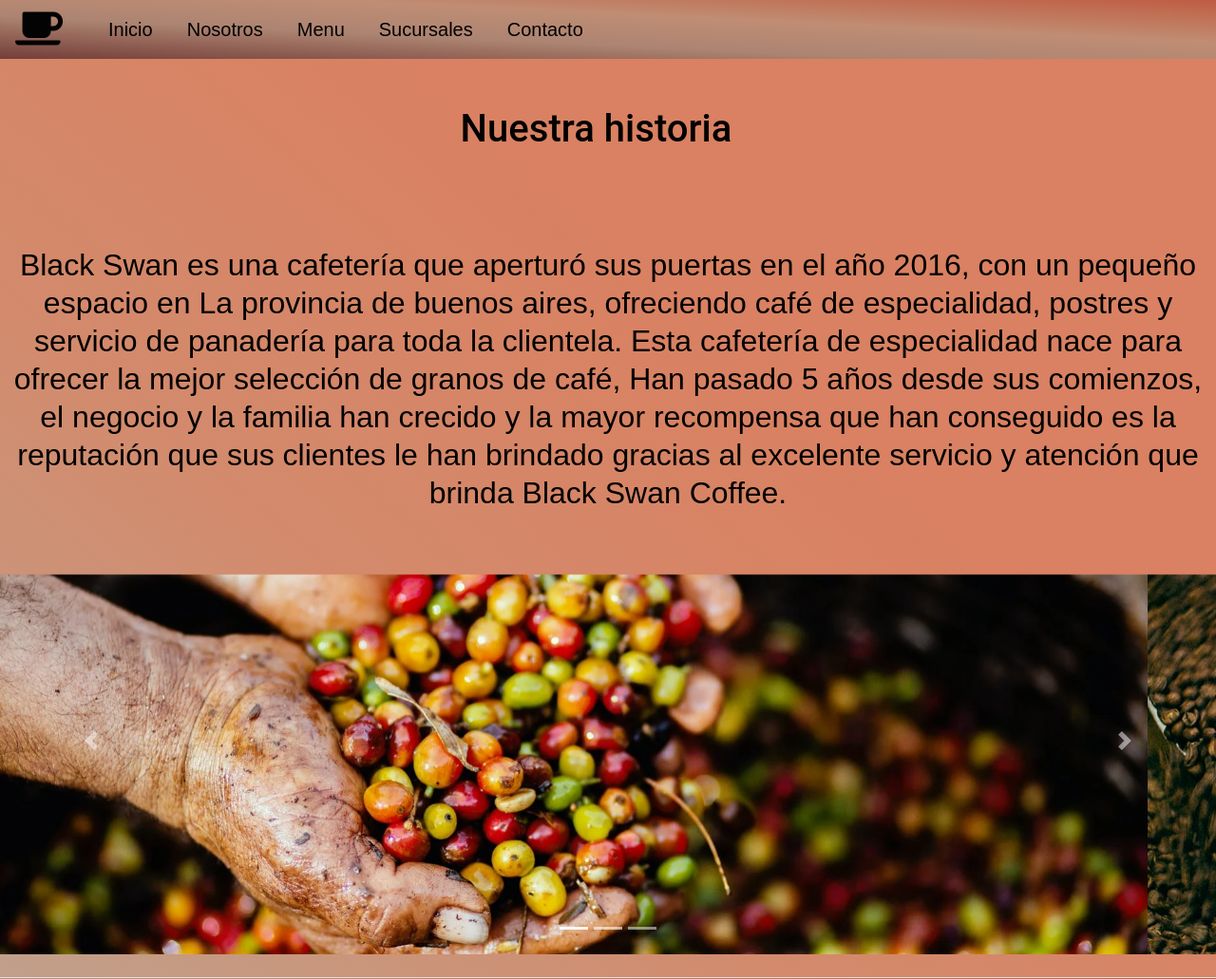
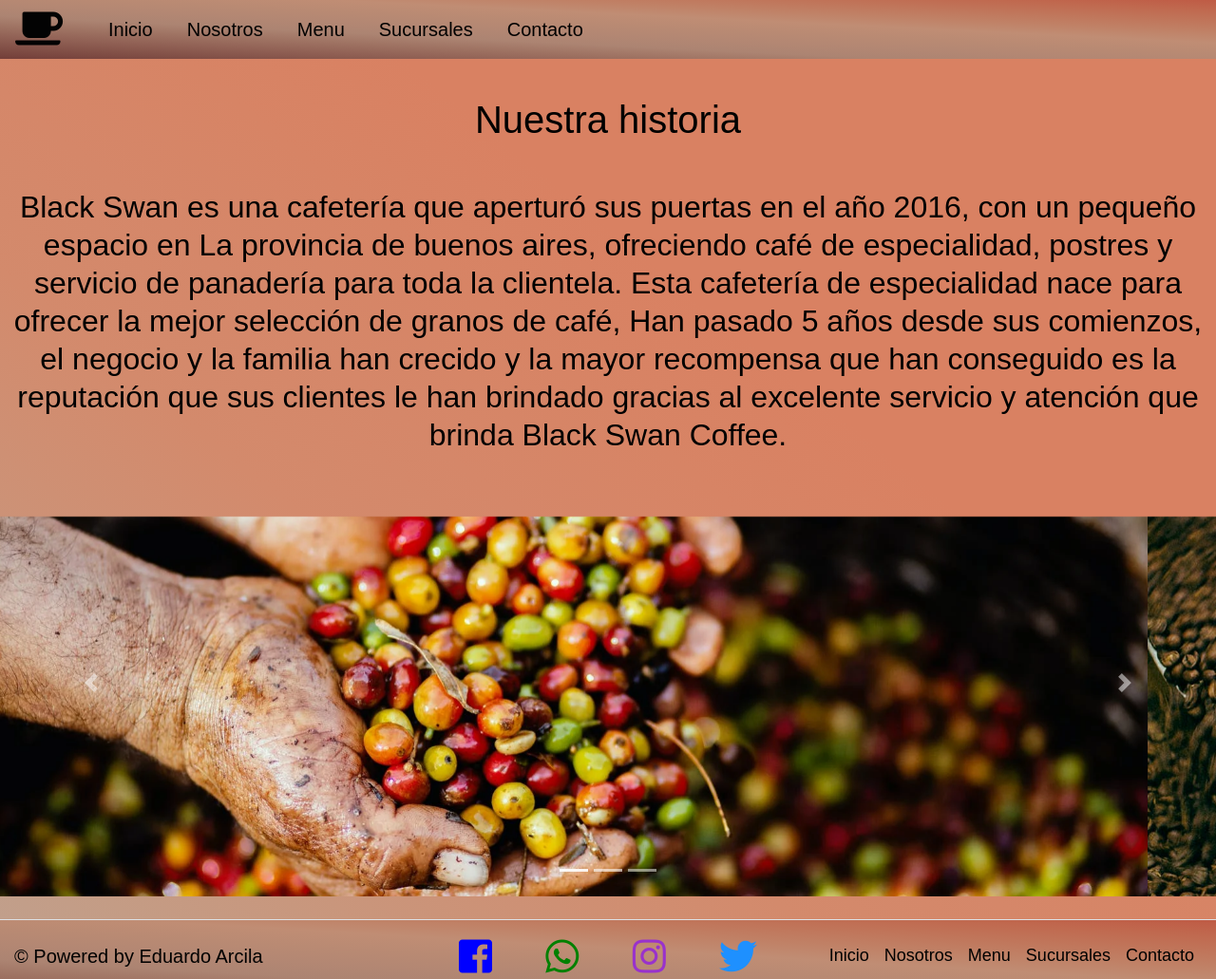
Before and after one commit to ediau11/ProyectoBlackSwan, a website: page Nosotros.html in a window 1280 px wide. Shown: the top 1031 px of the page at 95% size. Drawn offline with nearby package versions, Linux system fonts and the light colour scheme.

Commit message:
Update Nosotros.html
cambio de clase Nosotros

```diff
--- a/Nosotros.html
+++ b/Nosotros.html
@@ -47,7 +47,7 @@
       </div>
     </nav>
       <main>
-          <section> <div class="parrafo__h1">
+          <section> <div class="parrafos__inicio">
               <h1>Nuestra historia</h1>
             </div>
               <p class="parrafos__inicio">Black Swan es una cafetería que aperturó sus puertas en el año 2016, con un pequeño espacio en La provincia de buenos aires, ofreciendo café de especialidad, postres y servicio de panadería para toda la clientela. Esta cafetería de especialidad nace para ofrecer la mejor selección de granos de café, Han pasado 5 años desde sus comienzos, el negocio y la familia han crecido y la mayor recompensa que han conseguido es la reputación que sus clientes le han brindado gracias al excelente servicio y atención que brinda Black Swan Coffee. </p>
```
